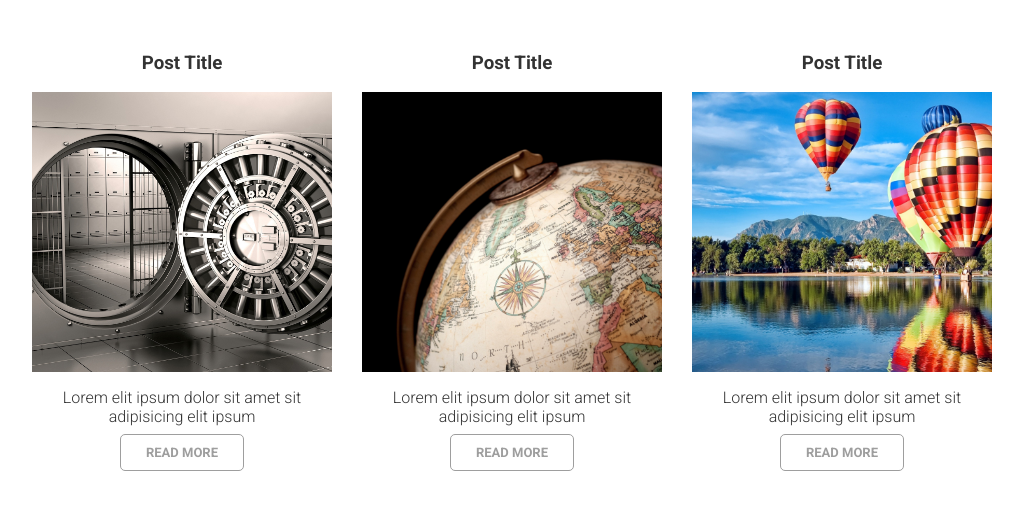
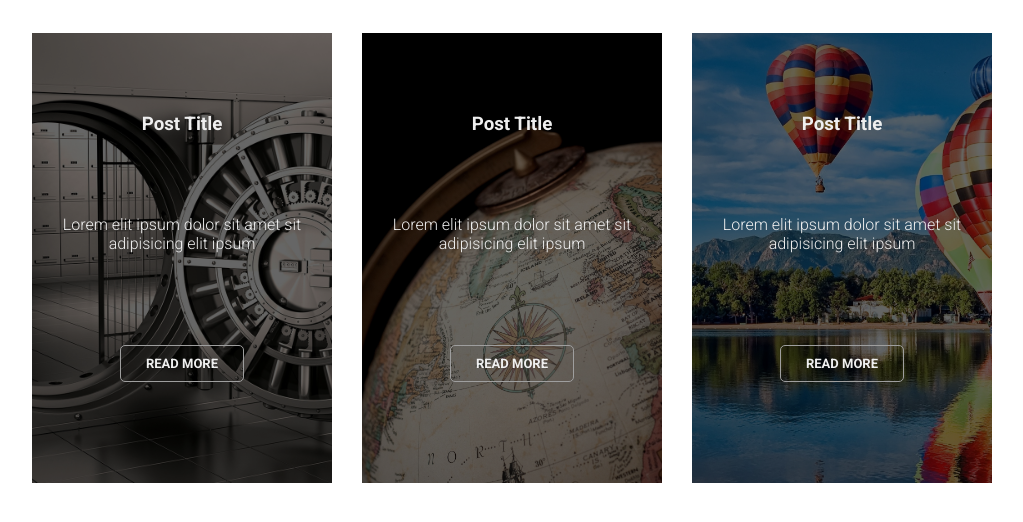
Before and after one commit to Vrackas/3_image, a plain HTML site: page index.html in a window 1280 px wide. Shown: the whole page, without its empty margins (136-1159 px from the left). Drawn offline with Linux system fonts and the light colour scheme.

Commit message:
first update

```diff
--- a/index.html
+++ b/index.html
@@ -13,22 +13,23 @@
 
 <section>
     <div class="body_item">
+        <div></div>
         <h3>Post Title</h3>
-        <div></div>
+
         <p>Lorem elit ipsum dolor sit amet sit adipisicing elit ipsum
         </p>
         <a href="">Read more</a>
     </div>
     <div class="body_item">
+        <div></div>
         <h3>Post Title</h3>
-        <div></div>
         <p>Lorem elit ipsum dolor sit amet sit adipisicing elit ipsum
         </p>
         <a href="">Read more</a>
     </div>
     <div class="body_item">
+        <div></div>
         <h3>Post Title</h3>
-        <div></div>
         <p>Lorem elit ipsum dolor sit amet sit adipisicing elit ipsum
         </p>
         <a href="">Read more</a>
--- a/main.scss
+++ b/main.scss
@@ -5,7 +5,7 @@ body {
     family: "Roboto", sans-serif;
 
   }
-  color: rgba(0, 0, 0, 0.8);
+  color: #efefef;
   section {
     width: 960px;
     margin: 0 auto;
@@ -21,60 +21,68 @@ body {
       //border: 1px solid #e1e1e1;
       padding: 0px 0px 20px 0px;
       text-align: center;
+      position: relative;
       h3 {
         font-weight: bold;
+        z-index: 5;
+        position: relative;
+        margin-top: 80px;
       }
       div {
         width: 100%;
-        height: 280px;
+        height: 100%;
+        position: absolute;
+        filter: brightness(40%);
+        z-index: 2;
       }
       p{
         font-weight: 300;
+        position: relative;
+        z-index: 5;
+        margin: 80px 0 100px;
       }
       a{
+        margin-top: 80px;
+        z-index: 5;
         font-size: 13px;
         text-decoration: none;
         text-transform: uppercase;
         font-weight: bold;
-        color: #9e9e9e;
+        color: #efefef;
         border: 1px solid #9e9e9e;
         padding: 10px 25px;
         transition: all 0.3s ease-in-out;
         border-radius: 5px;
-        margin-top: 25px;
+
         position: relative;
       }
 
     }
-    .body_item:nth-child(1) {
-      div {
+    .body_item:nth-child(1) div{
+
         background: {
           image: url("image/1.jpg");
           size: cover;
           position: center;
         }
-      ;
-      }
+
+
+
     }
-    .body_item:nth-child(2) {
-      div {
+    .body_item:nth-child(2) div{
         background: {
           image: url("image/2.jpg");
           size: cover;
           position: center;
         }
-      ;
       }
-    }
-    .body_item:nth-child(3) {
-      div {
+    .body_item:nth-child(3) div{
         background: {
           image: url("image/3.jpg");
           size: cover;
           position: center;
         }
-      ;
-      }
+
     }
   }
 
```
Also changed, not shown: main.css, 1 other file.
